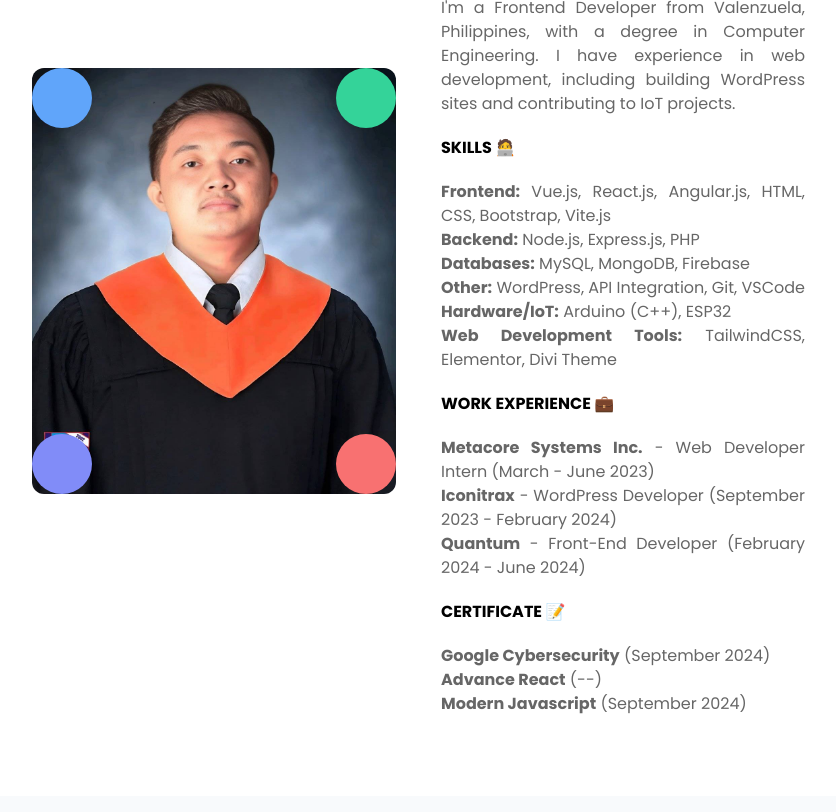
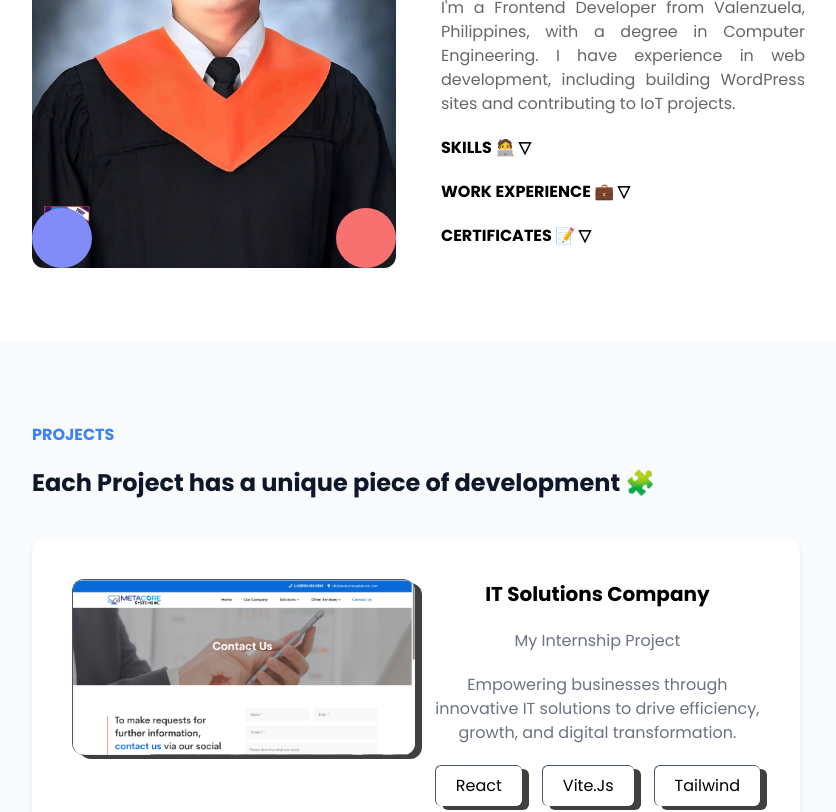
Before and after one commit to JoseEnsoIII/PersonalPortfolio, a React (Vite) app: page / in a window 1280 px wide. Shown: the part 1100-1912 px from the top of the page, without its empty margins (224-1060 px from the left). Built offline with nearby package versions, Linux system fonts and the light colour scheme.

Commit message:
update remove last project ill use it for cybersecurity project

```diff
--- a/src/pages/About.jsx
+++ b/src/pages/About.jsx
@@ -1,6 +1,12 @@
 import { motion } from "framer-motion";
+import { useState } from "react";
 
 export const About = () => {
+  const [openSection, setOpenSection] = useState(null);
+
+  const toggleAccordion = (section) => {
+    setOpenSection(openSection === section ? null : section);
+  };
   const imageVariant = {
     offScreen: {
       y: 300,
@@ -78,7 +84,10 @@ export const About = () => {
             in Computer Engineering. I have experience in web development,
             including building WordPress sites and contributing to IoT projects.
           </motion.p>
-          <h1 className="text-bLACK font-bold">SKILLS  🧑‍💻</h1>
+          <h1 className="text-black font-bold" onClick={() => toggleAccordion('skills')}>
+        SKILLS 🧑‍💻 ▽
+      </h1>
+      {openSection === 'skills' && (
         <motion.p
           initial="offScreen"
           whileInView="onScreen"
@@ -87,8 +96,7 @@ export const About = () => {
         >
           <ul>
             <li>
-                <strong>Frontend:</strong> Vue.js, React.js, Angular.js, HTML,
-                CSS, Bootstrap, Vite.js
+              <strong>Frontend:</strong> Vue.js, React.js, Angular.js, HTML, CSS, Bootstrap, Vite.js
             </li>
             <li>
               <strong>Backend:</strong> Node.js, Express.js, PHP
@@ -103,12 +111,16 @@ export const About = () => {
               <strong>Hardware/IoT:</strong> Arduino (C++), ESP32
             </li>
             <li>
-                <strong>Web Development Tools:</strong> TailwindCSS, Elementor,
-                Divi Theme
+              <strong>Web Development Tools:</strong> TailwindCSS, Elementor, Divi Theme
             </li>
           </ul>
         </motion.p>
-          <h1 className="text-bLACK font-bold">WORK EXPERIENCE  💼</h1>
+      )}
+
+      <h1 className="text-black font-bold" onClick={() => toggleAccordion('workExperience')}>
+        WORK EXPERIENCE 💼 ▽
+      </h1>
+      {openSection === 'workExperience' && (
         <motion.p
           initial="offScreen"
           whileInView="onScreen"
@@ -117,20 +129,22 @@ export const About = () => {
         >
           <ul>
             <li>
-                <strong>Metacore Systems Inc.</strong> - Web Developer Intern
-                (March - June 2023)
+              <strong>Metacore Systems Inc.</strong> - Web Developer Intern (March - June 2023)
             </li>
             <li>
-                <strong>Iconitrax</strong> - WordPress Developer (September 2023
-                - February 2024)
+              <strong>Iconitrax</strong> - WordPress Developer (September 2023 - February 2024)
             </li>
             <li>
-                <strong>Quantum</strong> - Front-End Developer (February 2024 -
-                June 2024)
+              <strong>Quantum</strong> - Front-End Developer (February 2024 - June 2024)
             </li>
           </ul>
         </motion.p>
-          <h1 className="text-bLACK font-bold">CERTIFICATE  📝</h1>
+      )}
+
+      <h1 className="text-black font-bold" onClick={() => toggleAccordion('certificates')}>
+        CERTIFICATES 📝 ▽
+      </h1>
+      {openSection === 'certificates' && (
         <motion.p
           initial="offScreen"
           whileInView="onScreen"
@@ -139,17 +153,23 @@ export const About = () => {
         >
           <ul>
             <li>
-                <a><strong>Google Cybersecurity</strong> (September 2024)</a>
+              <a>
+                <strong>Google Cybersecurity</strong> - Coursera (September 2024)
+              </a>
             </li>
             <li>
-                <a> <strong>Advance React</strong> (--)</a>
+              <a>
+                <strong>Advance React</strong> - Udemy (Oct. 2024)
+              </a>
             </li>
-              <li>  <a href="https://drive.google.com/file/d/166EGotfwtT3YArRjAPhiFuQzRyLjwosm/view" >
-                <strong>Modern Javascript</strong> (September 2024)
+            <li>
+              <a href="https://drive.google.com/file/d/166EGotfwtT3YArRjAPhiFuQzRyLjwosm/view">
+                <strong>Modern Javascript</strong> - Udemy (Oct. 18 2024)
               </a>
             </li>
           </ul>
         </motion.p>
+      )}
         </motion.div>
       </motion.div>
     </section>
--- a/src/pages/Project.jsx
+++ b/src/pages/Project.jsx
@@ -534,7 +534,7 @@ export const Projects = () => {
             </a>
           </div>
           <div className="w-full xl:mt-0 sm:mt-5 flex flex-col gap-5">
-            <h1 className="text-center font-bold text-[20px]">Travel Agency</h1>
+            <h1 className="text-center font-bold text-[20px]">Cyber Security Projects</h1>
             <motion.p
               initial={{ opacity: 0, x: 50 }}
               whileInView={{ opacity: 1, x: 0 }}
@@ -542,7 +542,7 @@ export const Projects = () => {
               viewport={{ once: true }}
               className="text-center text-gray-500"
             >
-              My Internship Project
+              Own Project
             </motion.p>
             <motion.p
               initial={{ opacity: 0, x: -50 }}
@@ -551,20 +551,28 @@ export const Projects = () => {
               viewport={{ once: true }}
               className="text-center text-gray-500"
             >
-              Elevating your Philippine travel experience with seamless online
-              solutions, bringing you closer to captivating destinations and
-              unforgettable journeys.
+              I'm still studying it in my online course dont mind the photo
             </motion.p>
             <div className="flex gap-5 justify-center">
               <span className="shadow-mmd px-5 py-2 rounded-md border-t border-l border-slate-600">
-                React
+                Linux
               </span>
               <span className="shadow-mmd px-5 py-2 rounded-md border-t border-l border-slate-600">
-                Vite
+                SQL
               </span>
               <span className="shadow-mmd px-5 py-2 rounded-md border-t border-l border-slate-600">
-                Tailwind
+                Cloud Security
               </span>
+
+            </div>
+            <div className="flex gap-5 justify-center">
+            <span className="shadow-mmd px-5 py-2 rounded-md border-t border-l border-slate-600">
+                Web Security
+              </span>
+              <span className="shadow-mmd px-5 py-2 rounded-md border-t border-l border-slate-600">
+                Networking
+              </span>
+
             </div>
             <div className="flex gap-5 items-center justify-center">
               <a
@@ -573,7 +581,7 @@ export const Projects = () => {
                 target="_blank"
                 rel="noreferrer noopener"
               >
-                Live Demo{" "}
+                Code{" "}
                 <i className="fa-solid fa-share-from-square text-2xl"></i>
               </a>
             </div>
```
Also changed, not shown: public/images/icons/dropdown.svg (added). Lines whose indentation alone changed are shown as unchanged.
